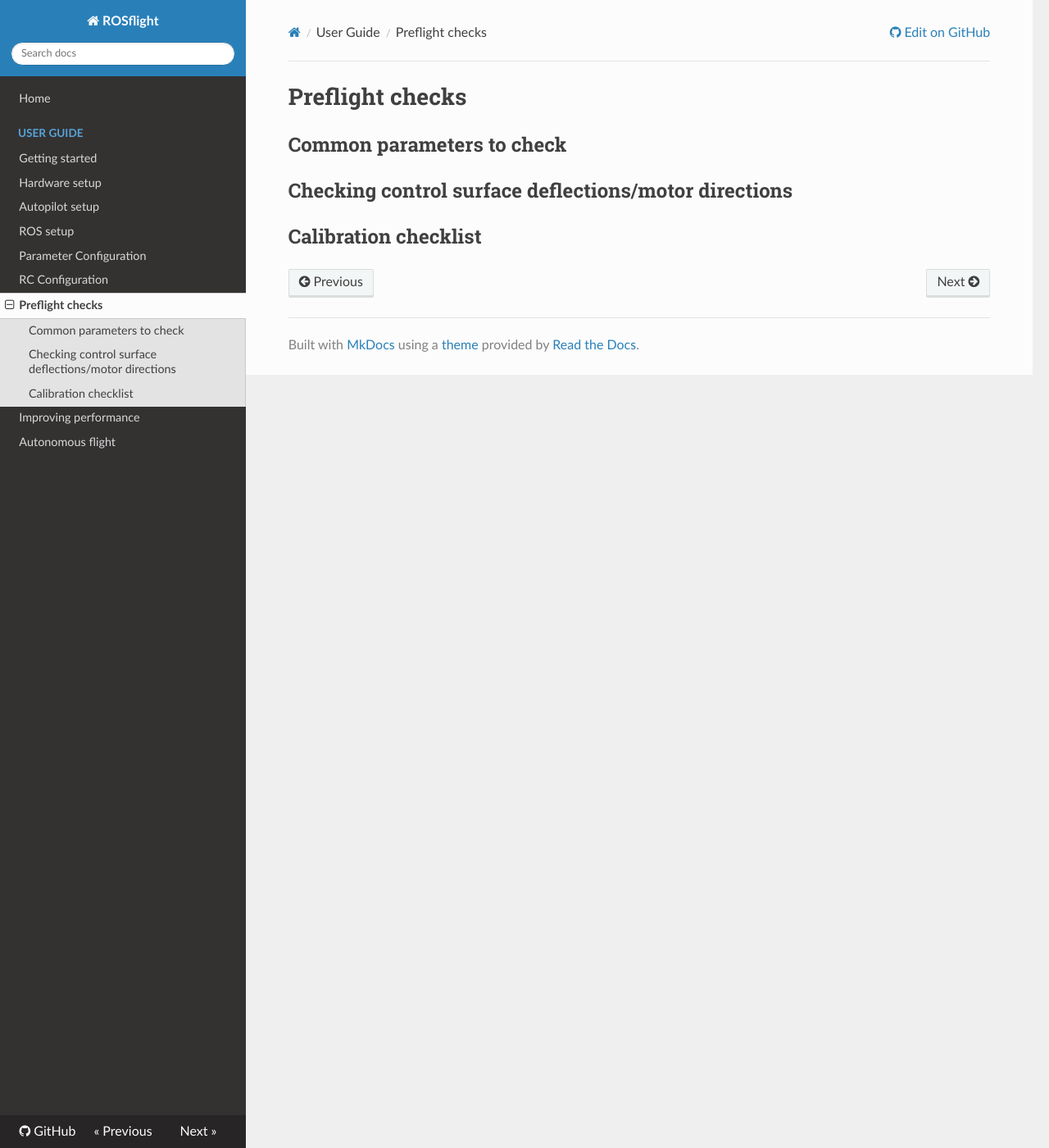
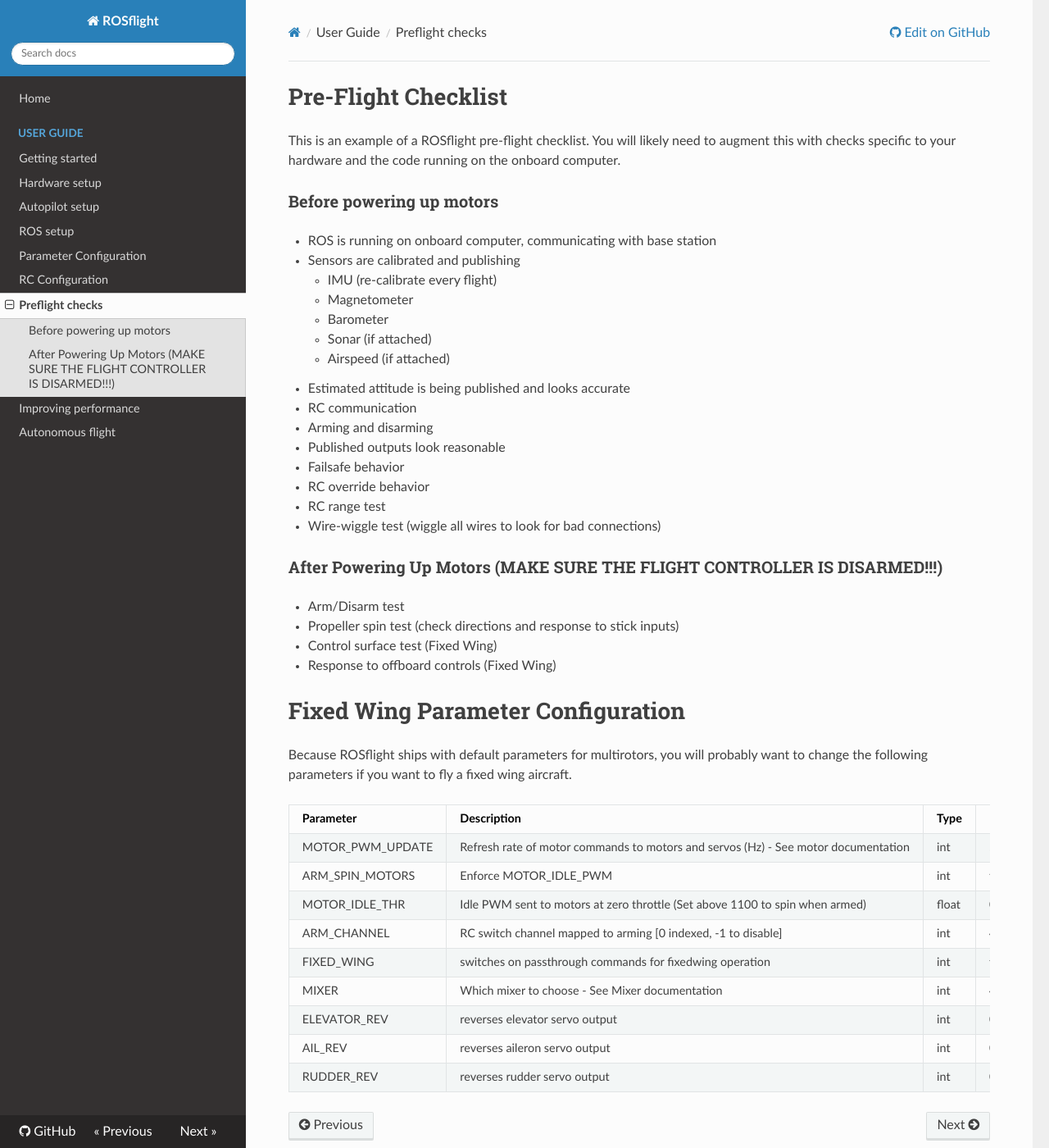
Before and after one commit to rosflight/rosflight_firmware, an MkDocs documentation site: the page built from docs/user-guide/preflight-checks.md, in a window 1280 px wide and 1400 px high. Shown: the whole window at 82% size. Built offline with MkDocs 1.6.1, drawn with Linux system fonts in a browser that asks for light colours; nearby versions of some CDN libraries; old or Windows-style settings are respelled for this version of MkDocs.

Commit message:
working on documentation

```diff
--- a/docs/user-guide/preflight-checks.md
+++ b/docs/user-guide/preflight-checks.md
@@ -1,7 +1,43 @@
-# Preflight checks
+# Pre-Flight Checklist
 
-## Common parameters to check
+This is an example of a ROSflight pre-flight checklist.  You will likely need to augment this with checks specific to your hardware and the code running on the onboard computer.
 
-## Checking control surface deflections/motor directions
+### Before powering up motors
+- ROS is running on onboard computer, communicating with base station
+- Sensors are calibrated and publishing
+    + IMU (re-calibrate every flight)
+    + Magnetometer
+    + Barometer
+    + Sonar (if attached)
+    + Airspeed (if attached)
+- Estimated attitude is being published and looks accurate
+- RC communication
+- Arming and disarming
+- Published outputs look reasonable
+- Failsafe behavior
+- RC override behavior
+- RC range test
+- Wire-wiggle test (wiggle all wires to look for bad connections)
 
-## Calibration checklist
+### After Powering Up Motors (MAKE SURE THE FLIGHT CONTROLLER IS DISARMED!!!)
+- Arm/Disarm test
+- Propeller spin test (check directions and response to stick inputs)
+- Control surface test (Fixed Wing)
+- Response to offboard controls (Fixed Wing)
+
+# Fixed Wing Parameter Configuration
+
+Because ROSflight ships with default parameters for multirotors, you will probably want to change the following parameters if you want to fly a fixed wing aircraft.
+
+
+| Parameter | Description | Type | Fixed Wing Value
+|-----------|-------------|------|---------------|
+| MOTOR_PWM_UPDATE | Refresh rate of motor commands to motors and servos (Hz) - See motor documentation | int |  50 |
+| ARM_SPIN_MOTORS | Enforce MOTOR_IDLE_PWM | int |  false |
+| MOTOR_IDLE_THR | Idle PWM sent to motors at zero throttle (Set above 1100 to spin when armed) | float |  0.0 |
+| ARM_CHANNEL | RC switch channel mapped to arming [0 indexed, -1 to disable] | int |  4 |
+| FIXED_WING | switches on passthrough commands for fixedwing operation | int |  true |
+| MIXER | Which mixer to choose - See Mixer documentation | int | 4  |
+| ELEVATOR_REV | reverses elevator servo output | int |  0/1 |
+| AIL_REV | reverses aileron servo output | int |  0/1 |
+| RUDDER_REV | reverses rudder servo output | int |  0/1 |
```
Also changed, not shown: docs/user-guide/hardware-setup.md (+1 -0 lines), docs/user-guide/parameter_config.md (+22 -1 lines), docs/user-guide/performance.md (+10 -3 lines), docs/user-guide/rc_configuration.md (+1 -1 lines), docs/user-guide/images/sticks.png, 1 other file.
